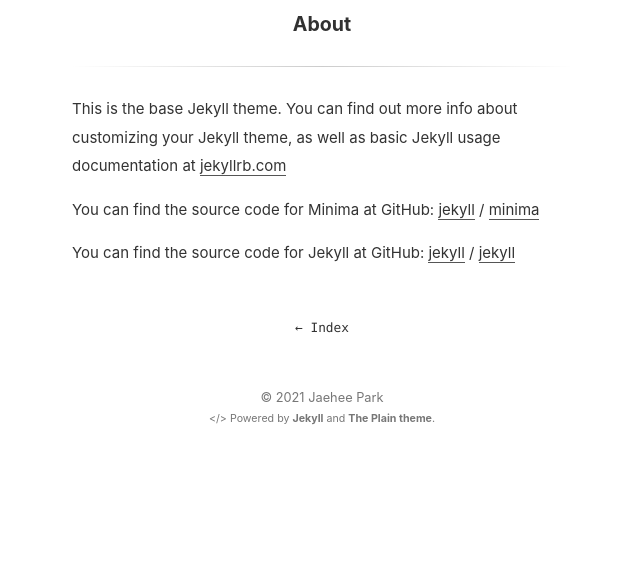
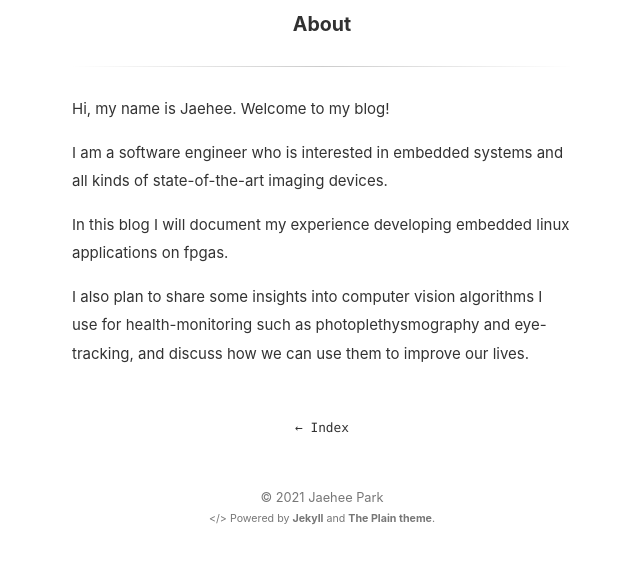
Before and after one commit to jhpark1013/blog, a Jekyll site: the page built from about.md, in a window 1280 px wide, cut to the strip 159-723 px from the top of the page. Shown: the whole strip, without its empty margins (318-958 px from the left). Built offline with Jekyll 4.4.1, drawn with Linux system fonts in a browser that asks for light colours.

Commit message:
add post about high-speed interfaces and update about page

```diff
--- a/Gemfile
+++ b/Gemfile
@@ -21,6 +21,7 @@ gem "github-pages", group: :jekyll_plugins
 # If you have any plugins, put them here!
 group :jekyll_plugins do
   gem "jekyll-feed", "~> 0.6"
+  gem "octopress"
 end
 
 # Windows does not include zoneinfo files, so bundle the tzinfo-data gem
--- a/_posts/2021-04-17-my-awesome-post.markdown
+++ /dev/null
@@ -1,6 +0,0 @@
----
-layout: post
-title: "My Awesome Post"
-date: 2021-04-17T16:05:32-04:00
----
-Processes vs threads, and kernel modules! The main difference is that processes each have their own PID (i.e. process identification number: an identification number that is automatically assigned to a process when it is created) and addresses space. Threads share the PID and address space of a single process. Because threads write to the same memory, you have to have all kinds of race conditions. So you need to use mutexes and things.
--- /dev/null
+++ b/_posts/2021-04-17-processes-vs-threads.markdown
@@ -0,0 +1,6 @@
+---
+layout: post
+title: "Processes vs threads"
+date: 2021-04-17T16:05:32-04:00
+---
+Processes vs threads, the main difference is that processes each have their own PID (i.e. process identification number: an identification number that is automatically assigned to a process when it is created) and addresses space. Threads share the PID and address space of a single process. Because threads write to the same memory, you have to have all kinds of race conditions which may require you to use mutexes.
--- a/about.md
+++ b/about.md
@@ -3,16 +3,10 @@ layout: page
 title: About
 permalink: /about/
 ---
+Hi, my name is Jaehee. Welcome to my blog!
 
-This is the base Jekyll theme. You can find out more info about customizing your Jekyll theme, as well as basic Jekyll usage documentation at [jekyllrb.com](https://jekyllrb.com/)
+I am a software engineer who is interested in embedded systems and all kinds of state-of-the-art imaging devices.
 
-You can find the source code for Minima at GitHub:
-[jekyll][jekyll-organization] /
-[minima](https://github.com/jekyll/minima)
+In this blog I will document my experience developing embedded linux applications on fpgas.
 
-You can find the source code for Jekyll at GitHub:
-[jekyll][jekyll-organization] /
-[jekyll](https://github.com/jekyll/jekyll)
-
-
-[jekyll-organization]: https://github.com/jekyll
+I also plan to share some insights into computer vision algorithms I use for health-monitoring such as photoplethysmography and eye-tracking, and discuss how we can use them to improve our lives.
```
Also changed, not shown: _posts/2021-04-17-welcome-to-jekyll.markdown (deleted, +0 -25 lines), _posts/2021-06-06-what-kind-of-high-speed-systems-require-tens-of-gigabytes-amount-of-throughput.markdown (added, +29 -0 lines), Gemfile.lock.
